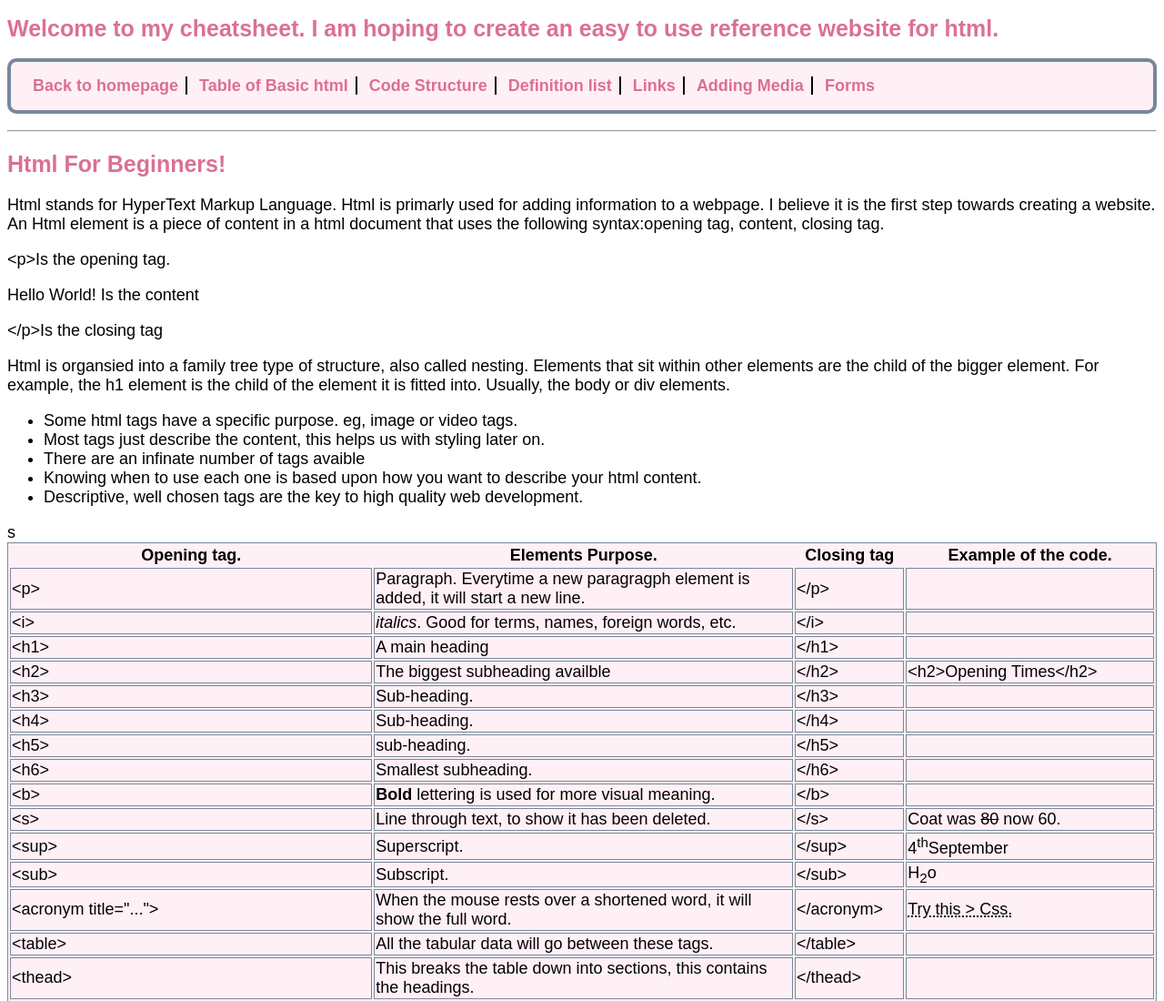
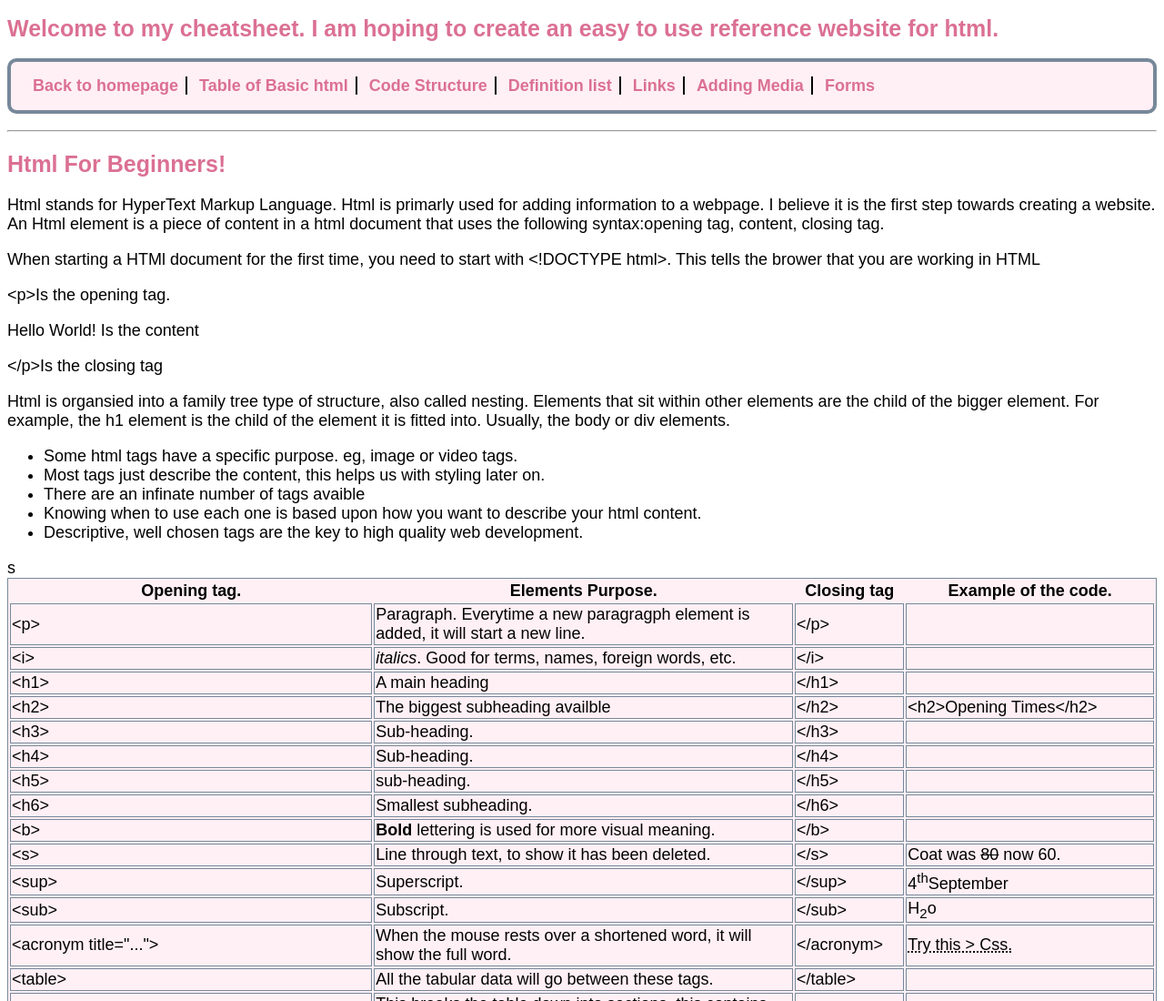
Before and after one commit to Scrumpy-flea/friendly-happiness, a plain HTML site: page index.html in a window 1280 px wide. Shown: the top 1100 px of the page at 91% size. Drawn offline with Linux system fonts and the light colour scheme.

Commit message:
Doctype info added

```diff
--- a/index.html
+++ b/index.html
@@ -26,6 +26,7 @@
 <p>Html stands for HyperText Markup Language. Html is primarly used for adding information to a webpage.
   I believe it is the first step towards creating a website. An Html element is a piece of content in a html document that uses
   the following syntax:opening tag, content, closing tag.</p>
+  <p>When starting a HTMl document for the first time, you need to start with &lt;!DOCTYPE html&gt;. This tells the brower that you are working in HTML</p>
 <p>&lt;p&gt;Is the opening tag.</p>
 <p>Hello World! Is the content</p>
 <p>&lt;/p&gt;Is the closing tag</p>
```
